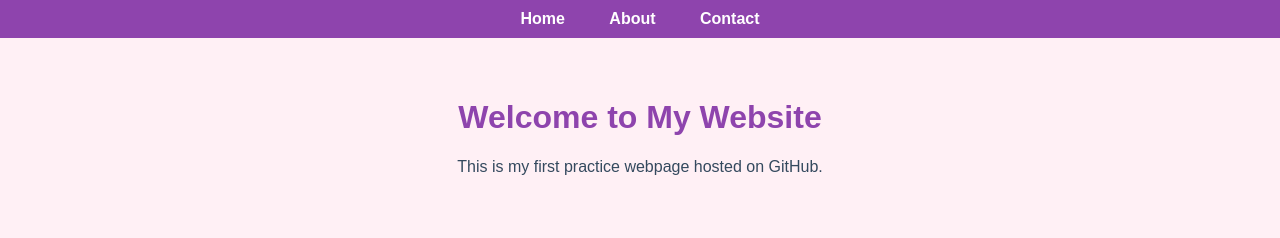
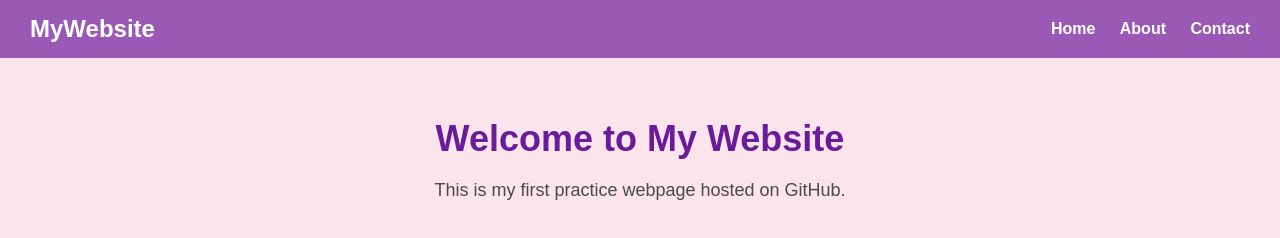
Before and after one commit to sriviji-r/my-website, a plain HTML site: page index.html in a window 1280 px wide. Drawn offline with Linux system fonts and the light colour scheme.

Commit message:
Add files via upload

```diff
--- a/index.html
+++ b/index.html
@@ -1,56 +1,73 @@
 <!DOCTYPE html>
-<html>
+<html lang="en">
 <head>
+  <meta charset="UTF-8" />
+  <meta name="viewport" content="width=device-width, initial-scale=1.0" />
   <title>My First Website</title>
   <style>
-    body {
-      background-color: #fff0f5;
-      font-family: Arial;
+    * {
       margin: 0;
       padding: 0;
+      box-sizing: border-box;
+    }
+
+    body {
+      font-family: Arial, sans-serif;
+      background-color: #fce4ec;
+    }
+
+    .navbar {
+      background-color: #9b59b6;
+      padding: 15px 30px;
+      display: flex;
+      justify-content: space-between;
+      align-items: center;
+    }
+
+    .navbar h2 {
+      color: white;
+    }
+
+    .nav-links a {
+      color: white;
+      text-decoration: none;
+      margin-left: 20px;
+      font-weight: bold;
+    }
+
+    .nav-links a:hover {
+      text-decoration: underline;
+    }
+
+    .main-content {
+      padding: 60px 20px;
       text-align: center;
     }
 
-    .navbar {
-      background-color: #8e44ad;
-      overflow: hidden;
-      padding: 10px 0;
+    .main-content h1 {
+      color: #6a1b9a;
+      font-size: 36px;
     }
 
-    .navbar a {
-      color: white;
-      padding: 14px 20px;
-      text-decoration: none;
-      font-weight: bold;
-    }
-
-    .navbar a:hover {
-      background-color: #6c3483;
-    }
-
-    .content {
-      padding: 40px;
-    }
-
-    h1 {
-      color: #8e44ad;
-    }
-
-    p {
-      color: #34495e;
+    .main-content p {
+      margin-top: 20px;
+      font-size: 18px;
+      color: #4a4a4a;
     }
   </style>
 </head>
 <body>
 
-  <!-- 👇 Paste this navbar here 👇 -->
   <div class="navbar">
-    <a href="#">Home</a>
-    <a href="#">About</a>
-    <a href="#">Contact</a>
+    <h2>MyWebsite</h2>
+    <div class="nav-links">
+      <a href="#">Home</a>
+      <a href="#">About</a>
+      <a href="#">Contact</a>
+    </div>
   </div>
 
-  <div class="content">
+  <div class="main-content">
     <h1>Welcome to My Website</h1>
     <p>This is my first practice webpage hosted on GitHub.</p>
   </div>
```
